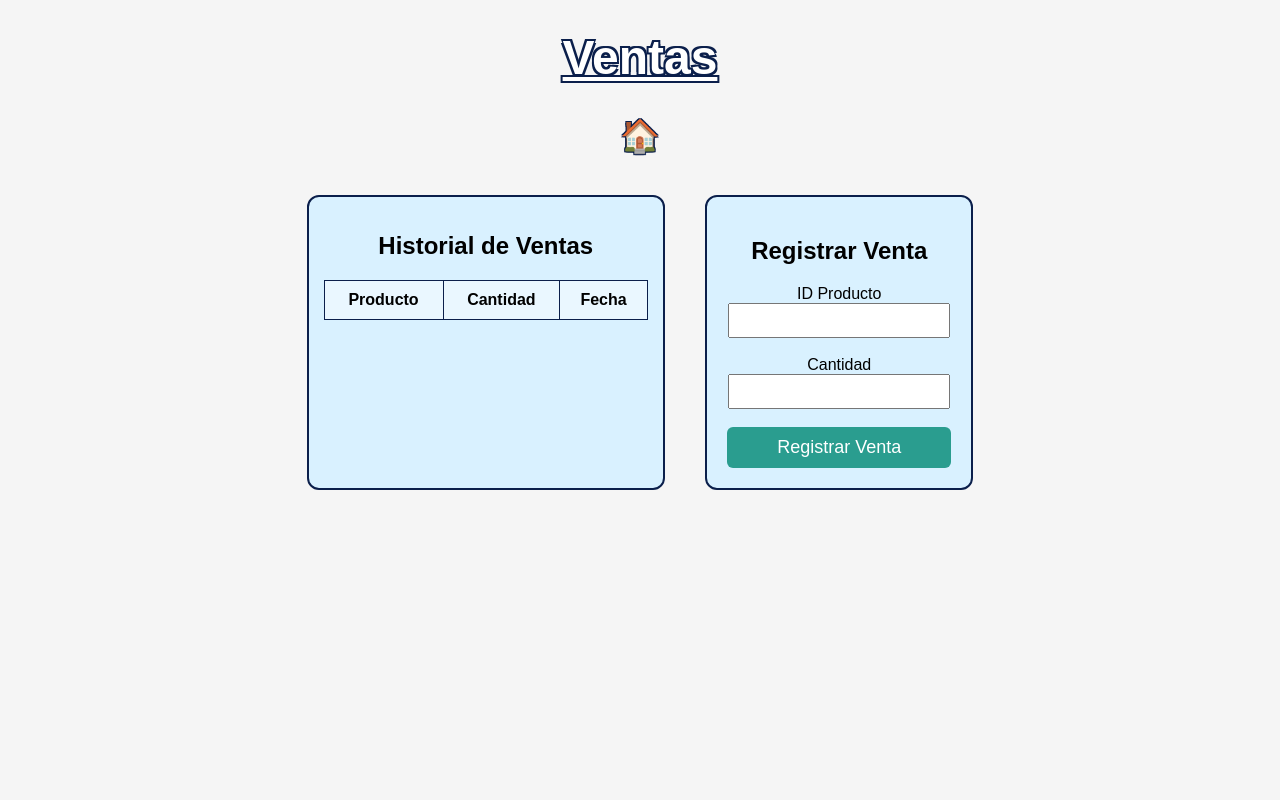
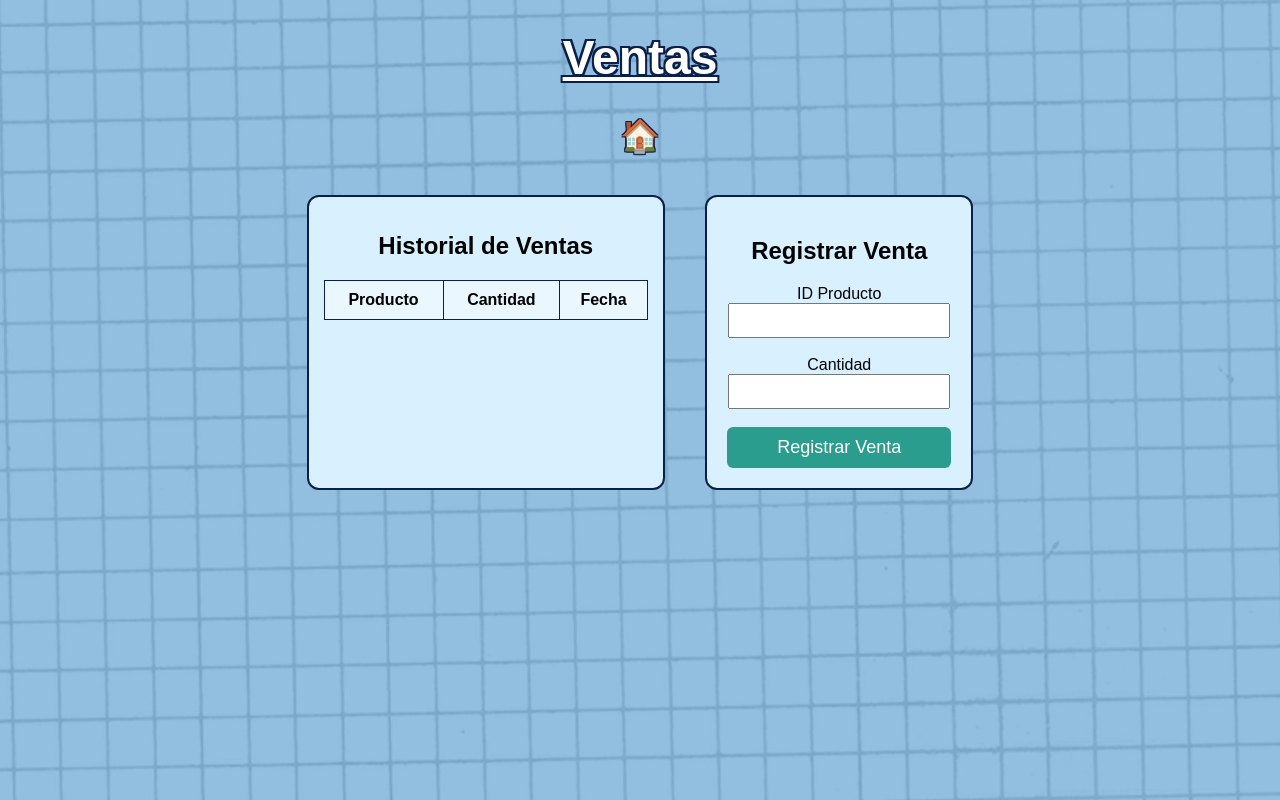
Before and after one commit to TizianoYantz/trabajo-final-desarrollo-software, a Flask app: page /ventas in a window 1280 px wide. Run offline with Flask 3, Linux system fonts and the light colour scheme; lists and menus that the app fills with data are empty.

Commit message:
cambio de fondos

```diff
--- a/static/css/style.css
+++ b/static/css/style.css
@@ -276,3 +276,16 @@ form button:hover {
         -1px  1px 0 #0b1f4b,
          1px  1px 0 #0b1f4b;
 }
+
+/* =========================
+   FONDO INVENTARIO
+========================= */
+.inventario {
+    background-image: url("/static/img/fondo2.jpg");
+    background-size: cover;
+    background-position: center;
+    background-repeat: no-repeat;
+
+    min-height: 100vh;
+    margin: 0;
+}
--- a/templates/inventario.html
+++ b/templates/inventario.html
@@ -9,7 +9,7 @@
           href="{{ url_for('static', filename='css/style.css') }}">
 </head>
 
-<body>
+<body class="inventario">
 
     <h1 class="titulo">Inventario</h1>
 
--- a/templates/ventas.html
+++ b/templates/ventas.html
@@ -9,7 +9,7 @@
           href="{{ url_for('static', filename='css/style.css') }}">
 </head>
 
-<body>
+<body class="inventario">
 
     <h1 class="titulo">Ventas</h1>
 
```
Also changed, not shown: static/img/fondo2.jpg (added).
